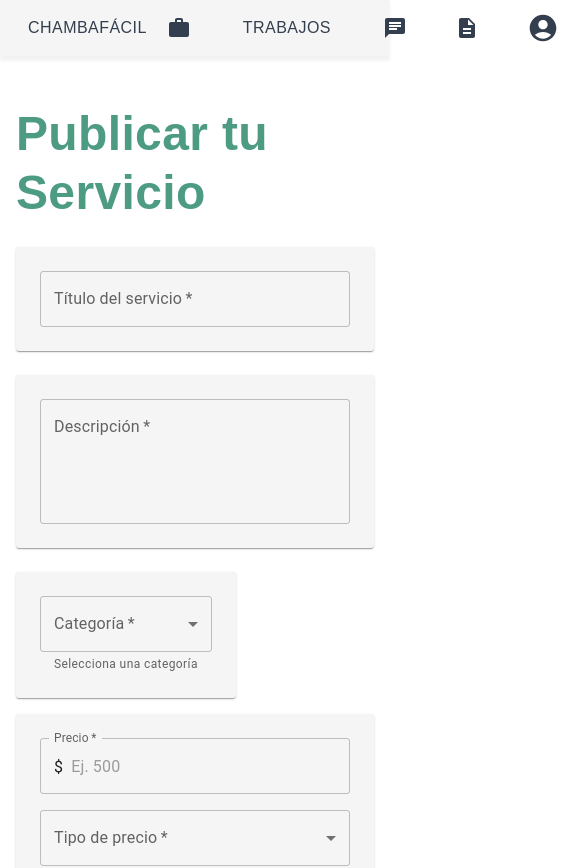
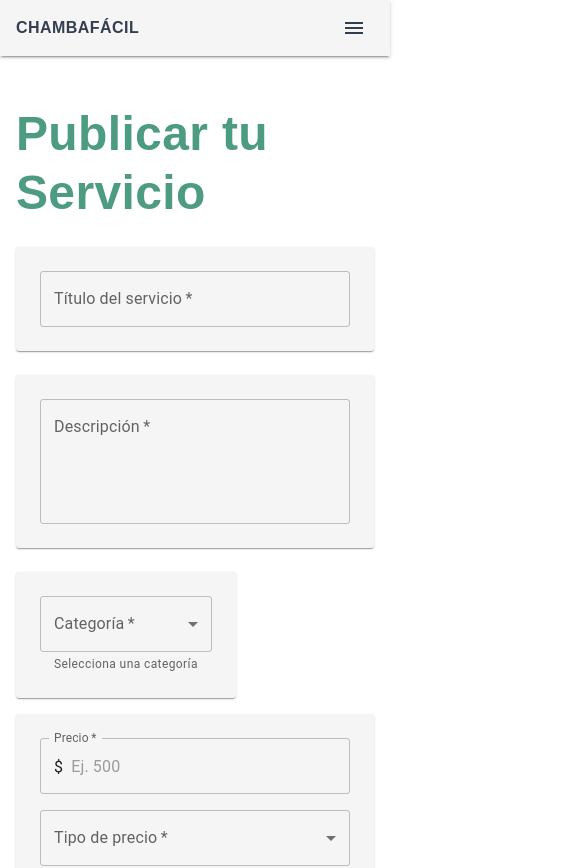
Before and after one commit to IcyHavit/ChambaFacil, a React (Vite) app: page /publicar in a window 390 px wide. Shown: the top 868 px of the page, 567 px wide, since content can reach past the window. Built offline with nearby package versions, Linux system fonts and the light colour scheme.

Commit message:
navbar completo y responsivo

```diff
--- a/src/components/Footer.jsx
+++ b/src/components/Footer.jsx
@@ -10,7 +10,7 @@
 import PhoneIcon from '@mui/icons-material/Phone';
 import { useTheme } from '@mui/material/styles';
 
-export default function Footer({ showIncorporaLugar }) {
+export default function Footer({ }) {
 
   const theme = useTheme();
   const navigate = useNavigate();
@@ -36,13 +36,7 @@
               Más de nosotros
             </Typography>
             <Stack spacing={1}>
-              {showIncorporaLugar && (
-              <Box
-                onClick={() => navigate('/publicar')}
-                sx={{ color: '#fff', textDecoration: 'none', cursor: 'pointer' }}>
-                Publica tus servicios
-              </Box>
-              )}
+
               <Box onClick={() => navigate('/login')} sx={{ cursor: 'pointer', color: '#fff' }}>
                 Términos y Condiciones
               </Box>
--- a/src/components/Home/OfrecerServicios.jsx
+++ b/src/components/Home/OfrecerServicios.jsx
@@ -2,6 +2,7 @@
 import { Box, Typography, Button } from '@mui/material';
 import { useNavigate } from 'react-router-dom';
 import { useTheme } from '@mui/material/styles';
+//import ButtonMod from '../ButtonMod';
 import Trabajador from '../../assets/images/Home/Trabajador.png';
 
 export default function Ofrecer() {
@@ -12,15 +13,17 @@
   return (
     <Box
       sx={{
-        mt: 6,
-        display: 'flex',
-        alignItems: 'center',
-        justifyContent: 'space-between',
-        bgcolor: theme.palette.primary.light,
-        px: 30,
-        py: 2,
-        flexDirection: { xs: 'column', md: 'row' },
-        gap: 3,
+            mt: 4,
+            display: 'flex',
+            alignItems: 'center',
+            justifyContent: 'center',
+            px: { xs: 4, md: 10 },
+            py: 2,
+            gap: { xs: 4, md: 10 },
+            bgcolor: 'rgba(76, 155, 130, 0.85)',
+            border: '2px solid #2f5d4d',        // Borde oscuro
+            borderRadius: 1.5,
+            flexDirection: { xs: 'column', md: 'row' },
       }}
     >
       {/* Imagen */}
@@ -43,14 +46,21 @@
         </Typography>
         <Button
           variant="contained"
+          color="primary"
+          onClick={() => navigate('/register')}
           sx={{
-            bgcolor: theme.palette.secondary.main,
-            '&:hover': { bgcolor: theme.palette.secondary.dark },
-            fontWeight: 'bold',
-            borderRadius: 2,
+            bgcolor: theme.palette.background.paper,
+            color: theme.palette.secondary.dark,
+            border: `1px solid ${theme.palette.secondary.main}`,
+            borderRadius: 1,
+            '&:hover': {
+              bgcolor: theme.palette.secondary.dark,
+              color: theme.palette.background.paper,
+              transition: '0.3s',
+            },
           }}
         >
-          Crea una cuenta
+          Ofrecer Servicios
         </Button>
       </Box>
     </Box>
--- a/src/components/Navbar.jsx
+++ b/src/components/Navbar.jsx
@@ -1,104 +1,69 @@
-import React from 'react';
-import { AppBar, Toolbar, Typography, Box, IconButton } from '@mui/material';
+import React, { useState } from 'react';
 import {
+  AppBar, Toolbar, Typography, IconButton, Box, Drawer,
+  List, ListItem, ListItemIcon, ListItemText, Button
+} from '@mui/material';
+import {
+  Menu as MenuIcon,
   Work as WorkIcon,
   Chat as ChatIcon,
   Description as DescriptionIcon,
-  AccountCircle as AccountCircleIcon,
-  Tune,
+  AccountCircle as AccountCircleIcon
 } from '@mui/icons-material';
-import { Button } from '@mui/material';
+import { useTheme } from '@mui/material/styles';
 import { useNavigate } from 'react-router-dom';
-import { useTheme } from '@mui/material/styles';
 
 export default function Navbar({ isLoggedIn = true }) {
   const theme = useTheme();
   const navigate = useNavigate();
+  const [open, setOpen] = useState(false);
 
+  const handleClose = () => setOpen(false);
+  const handleOpen = () => setOpen(true);
 
   return (
-    <AppBar position="sticky" sx={{ bgcolor: theme.palette.background.paper, boxShadow: '0px 5px 3px rgba(0, 0, 0, 0.05)', zIndex: 1100 }}>
-        <Toolbar sx={{ justifyContent: 'space-between', px: 2 }}>
+    <>
+      <AppBar position="sticky" sx={{ bgcolor: theme.palette.background.paper, boxShadow: 2 }}>
+        <Toolbar sx={{ justifyContent: 'space-between' }}>
           {/* Logo */}
           <Typography
             variant="button"
-                sx={{
-                    fontWeight: 'bold',
-                    fontFamily: theme.typography.bodySmall,
-                    bgcolor: theme.palette.background.paper,
-                    color: theme.palette.secondary.dark,
-                    borderRadius: 1,
-                    px: 1.5,
-                    py: 0.5,
-                }}
             onClick={() => navigate('/')}
+            sx={{ ...theme.typography.bodySmall, fontWeight: 'bold', cursor: 'pointer', color: theme.palette.secondary.dark }}
           >
-                ChambaFácil
+            CHAMBAFÁCIL
           </Typography>
-            {/* Íconos + Botones */}
-            <Box sx={{ display: 'flex', gap: 4, alignItems: 'center' }}>
+
+          {/* El normal de desktop */}
+          <Box sx={{ display: { xs: 'none', md: 'flex' }, gap: 5, alignItems: 'center' }}>
             <IconButton sx={{ color: theme.palette.secondary.dark }} onClick={() => navigate('/search')}>
-                    <WorkIcon sx={{ fontSize: 24 }} />
+              <WorkIcon />
             </IconButton>
-
-            <Typography
-                variant="button"
-                sx={{
-                    fontWeight: 'bold',
-                    fontFamily: theme.typography.bodySmall,
-                    bgcolor: theme.palette.background.paper,
-                    color: theme.palette.secondary.dark,
-                    borderRadius: 1,
-                    px: 1.5,
-                    py: 0.5,
-                }}
-                onClick={() => navigate('/search')}
-                >
-                Trabajos
-            </Typography>
 
             {isLoggedIn ? (
               <>
                 <IconButton sx={{ color: theme.palette.secondary.dark }} onClick={() => navigate('/chat')}>
-                <ChatIcon sx={{ fontSize: 24 }} />
+                  <ChatIcon />
                 </IconButton>
                 <IconButton sx={{ color: theme.palette.secondary.dark }} onClick={() => navigate('/solicitudes')}>
-                <DescriptionIcon sx={{ fontSize: 24 }} />
+                  <DescriptionIcon />
                 </IconButton>
-              <IconButton sx={{ color: theme.palette.secondary.dark }}>
-                <AccountCircleIcon sx={{ fontSize: 32 }} />
+                <IconButton sx={{ color: theme.palette.secondary.dark }} onClick={() => navigate('/perfil')}>
+                  <AccountCircleIcon />
                 </IconButton>
               </>
             ) : (
               <>
                 <Button
                   variant="outlined"
-                sx={{
-                  color: 'black',
-                  borderColor: 'black',
-                  textTransform: 'none',
-                  fontWeight: 'bold',
-                  '&:hover': {
-                    borderColor: 'white',
-                    bgcolor: theme.palette.secondary.dark,
-                    color: theme.palette.background.default,
-                  },
-                }}
+                  sx={{ textTransform: 'none', fontWeight: 'bold' }}
                   onClick={() => navigate('/login')}
                 >
                   Login
                 </Button>
                 <Button
                   variant="contained"
-                sx={{
-                  bgcolor: theme.palette.primary.main,
-                  color: 'white',
-                  textTransform: 'none',
-                  fontWeight: 'bold',
-                  '&:hover': {
-                    bgcolor: theme.palette.primary.dark,
-                  },
-                }}
+                  sx={{ textTransform: 'none', fontWeight: 'bold' }}
                   onClick={() => navigate('/register')}
                 >
                   Únete ahora
@@ -106,7 +71,53 @@
               </>
             )}
           </Box>
+
+          {/* Esta parte es para lo del menú hamburguesa */}
+          <Box sx={{ display: { xs: 'flex', md: 'none' } }}>
+            <IconButton sx={{ color: theme.palette.secondary.dark }}  onClick={handleOpen}>
+              <MenuIcon />
+            </IconButton>
+          </Box>
         </Toolbar>
       </AppBar>
+
+      {/* Drawer lateral */}
+      <Drawer anchor="right" open={open} onClose={handleClose}>
+        <Box sx={{ width: 220, p: 2 }} role="presentation" onClick={handleClose}>
+          <List>
+            <ListItem button onClick={() => navigate('/search')}>
+              <ListItemIcon sx={{ color: theme.palette.secondary.dark }} ><WorkIcon /></ListItemIcon>
+              <ListItemText primary="Buscar" />
+            </ListItem>
+
+            {isLoggedIn ? (
+              <>
+                <ListItem button onClick={() => navigate('/chat')}>
+                  <ListItemIcon sx={{ color: theme.palette.secondary.dark }} ><ChatIcon /></ListItemIcon>
+                  <ListItemText primary="Chat" />
+                </ListItem>
+                <ListItem button onClick={() => navigate('/solicitudes')}>
+                  <ListItemIcon sx={{ color: theme.palette.secondary.dark }} ><DescriptionIcon /></ListItemIcon>
+                  <ListItemText primary="Solicitudes" />
+                </ListItem>
+                <ListItem button onClick={() => navigate('/perfil')}>
+                  <ListItemIcon sx={{ color: theme.palette.secondary.dark }} ><AccountCircleIcon /></ListItemIcon>
+                  <ListItemText primary="Perfil" />
+                </ListItem>
+              </>
+            ) : (
+              <>
+                <ListItem button onClick={() => navigate('/login')}>
+                  <ListItemText primary="Login" />
+                </ListItem>
+                <ListItem button onClick={() => navigate('/register')}>
+                  <ListItemText primary="Únete ahora" />
+                </ListItem>
+              </>
+            )}
+          </List>
+        </Box>
+      </Drawer>
+    </>
   );
 }
--- a/src/pages/Home.jsx
+++ b/src/pages/Home.jsx
@@ -15,15 +15,14 @@
   return (
     <>
     <Navbar />
-
     <Box sx={{ bgcolor: theme.palette.background.default }}>
         {/* HERO */}
         <Hero />
 
         <Categorias />
         <Trabajos />
-        <Ofrecer /> <br /><br />
-        <Footer showIncorporaLugar={true} />
+        <Ofrecer /> <br />
+        <Footer />
       </Box>
     </>
   );
```
Lines whose indentation alone changed are shown as unchanged.
